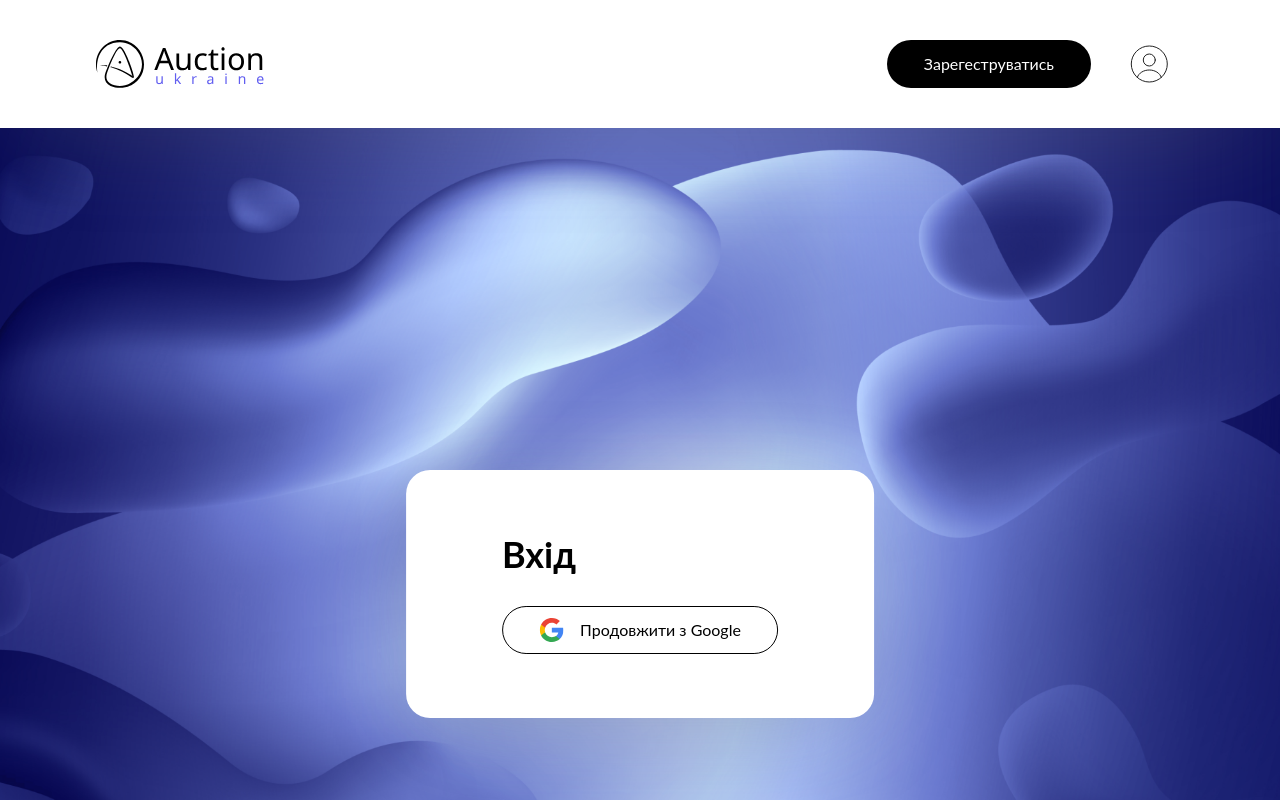
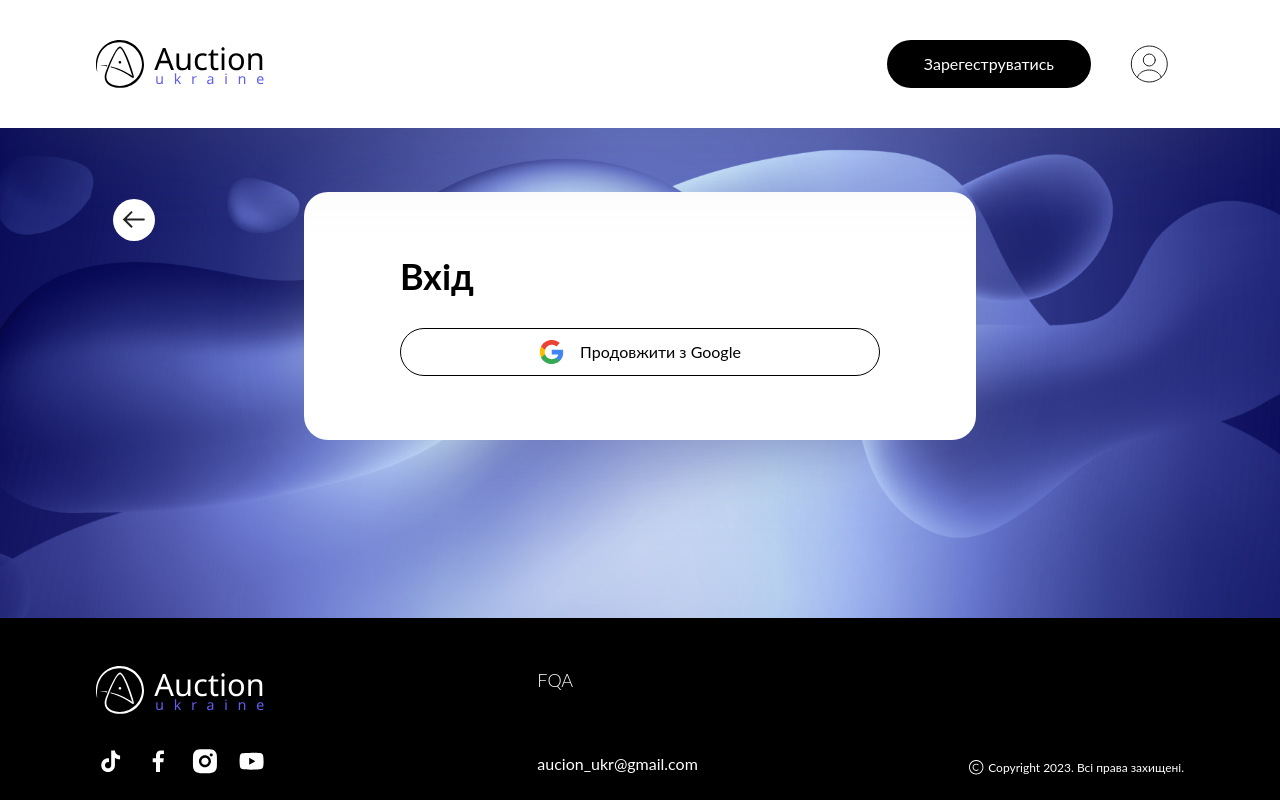
Before and after one commit to NazarGorynych/mmro-test-task-fe, a React (Create React App) app: page /login in a window 1280 px wide. Shown: the top 800 px of the page. Built offline with nearby package versions, Linux system fonts and the light colour scheme; no server answers.

Commit message:
create layout with bg

```diff
--- a/src/assets/icons/index.ts
+++ b/src/assets/icons/index.ts
@@ -1,4 +1,5 @@
 import { ReactComponent as AccountIcon } from "./account.svg";
+import { ReactComponent as ArrowLeft } from "./arrow-left.svg";
 import { ReactComponent as CalendarIcon } from "./calendar.svg";
 import { ReactComponent as CopyrightIcon } from "./copyright.svg";
 import { ReactComponent as FacebookIcon } from "./facebook.svg";
@@ -19,5 +20,6 @@ export default {
   AccountIcon,
   SearchIcon,
   GoogleIcon,
-  CalendarIcon
+  CalendarIcon,
+  ArrowLeft
 };
--- a/src/components/Button/index.tsx
+++ b/src/components/Button/index.tsx
@@ -22,7 +22,7 @@ const Button: FC<ButtonProps> = ({
   return (
     <button
       className={cx(
-        "flex",
+        "flex cursor-pointer",
         full ? "w-full" : "w-fit",
         colorClasses[color],
         borderClasses[rounded],
--- a/src/components/Main/index.tsx
+++ b/src/components/Main/index.tsx
@@ -6,8 +6,8 @@ const Main = () => {
   const location = useLocation();
   return (
     <main
-      className={clsx({
-        "w-full max-w-screen-2xl px-24 pb-23 flex-1 box-border m-auto pt-9 flex flex-col items-center":
+      className={clsx("flex-1", {
+        "w-full max-w-screen-2xl px-24 pb-23 box-border m-auto pt-9 flex flex-col items-center":
           location.pathname !== "/login"
       })}
     >
--- a/src/layout/LayoutWithBg.tsx
+++ b/src/layout/LayoutWithBg.tsx
@@ -1,15 +1,25 @@
+import { Icon, Button } from "@components/index";
 import { FC, PropsWithChildren } from "react";
+import { useNavigate } from "react-router-dom";
 
 const LayoutWithBg: FC<PropsWithChildren> = ({ children }) => {
+  const navigate = useNavigate();
+  const goBack = () => {
+    navigate(-1); // Moves one entry back in the history stack
+  };
   return (
-    <div className="w-full h-full relative">
+    <div className="w-full relative overflow-hidden h-full">
+      <div className="absolute z-50 top-16 left-24">
+        <Button onClick={goBack} color="transparent">
+          <Icon type="ArrowLeft" />
+        </Button>
+      </div>
       <img
         src={process.env.PUBLIC_URL + "/images/background-login.png"}
         alt="background"
+        className="absolute"
       />
-      <div className="absolute left-1/2 top-1/2 -translate-y-1/2 -translate-x-1/2">
-        {children}
-      </div>
+      <div className="relative z-40 py-16">{children}</div>
     </div>
   );
 };
```
Also changed, not shown: src/assets/icons/arrow-left.svg (added).
